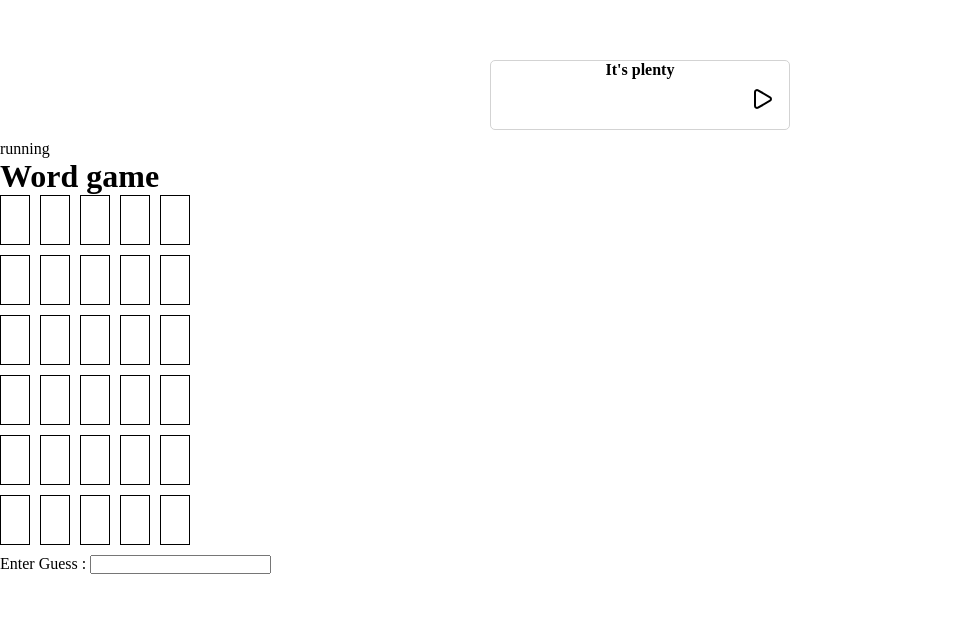
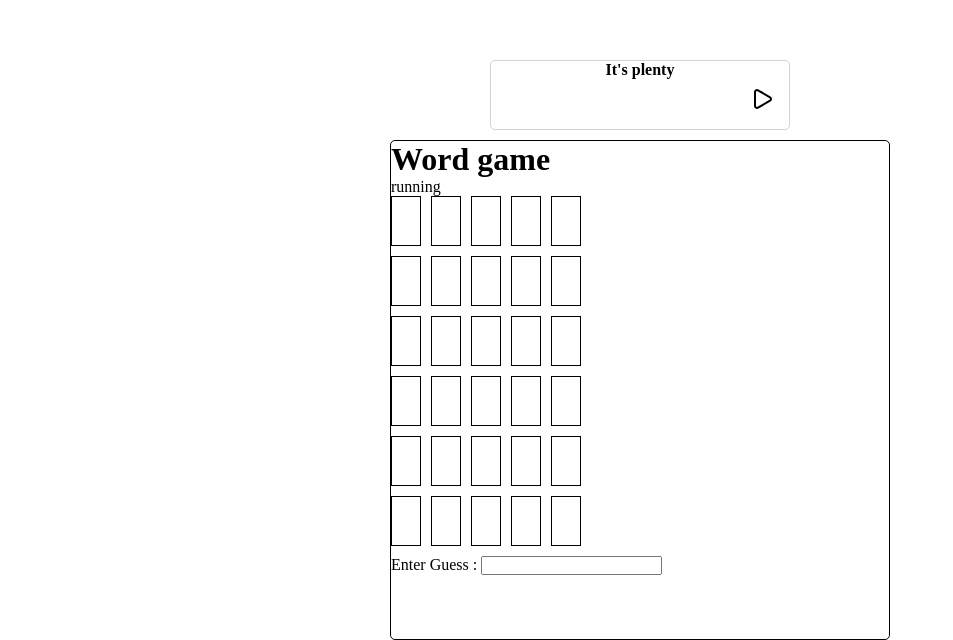
Before and after one commit to Genesispro-maker/ui-playground, a React (Vite) app in the folder ui/: page / in a window 1280 px wide. Shown: the part 640-1280 px from the top of the page, without its empty margins (0-953 px from the left). Before the commit the page ends 1214 px from the top, so only its background shows below. Built offline with nearby package versions, Linux system fonts and the light colour scheme; a web font is replaced by a local one.

Commit message:
Update wordle-game.tsx

```diff
--- a/ui/src/components/wordle-game/wordle-game.tsx
+++ b/ui/src/components/wordle-game/wordle-game.tsx
@@ -4,6 +4,7 @@ import { GuessInput } from "./guess-Input";
 import { GuessResult } from "./guess-result";
 import { Header } from "./header";
 import { GameOver } from "./gameOver";
+import styles from "../wordle-game/wordle.module.css"
 
 const answer = SAMPLE(WORDS)
 console.log({answer})
@@ -26,11 +27,13 @@ export function WORDLE(){
         }
     return (
         <>
-          {gameStatus}
+        <div className={styles.main}>
           <Header />
+        <p>{gameStatus}</p>
           <GuessResult guesses={guesses} answer={answer}/>
           <GuessInput handleGuessInput={HandleGuess} gameStatus={gameStatus}/>
           {gameStatus !== "running" && <GameOver gameStatus={gameStatus} numofguesses={guesses.length} answer={answer}/>}
+          </div>
         </>
     )
 }
```
